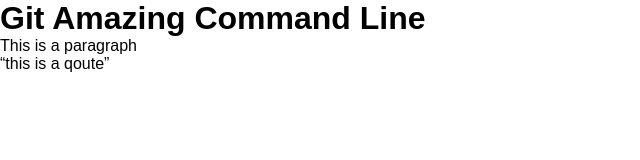
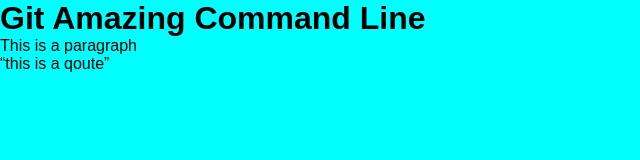
Before and after one commit to hassanwithcode/gitrepo, a plain HTML site: page index.html in a window 1280 px wide. Shown: the whole page, without its empty margins (0-640 px from the left). Drawn offline with Linux system fonts and the light colour scheme.

Commit message:
add some style

```diff
--- a/style.css
+++ b/style.css
@@ -4,3 +4,8 @@
   box-sizing: border-box;
   font-family: 'Poppins', sans-serif;
 }
+html, body {
+  height: 100%;
+  width: 100%;
+  background-color: aqua;
+}
```
